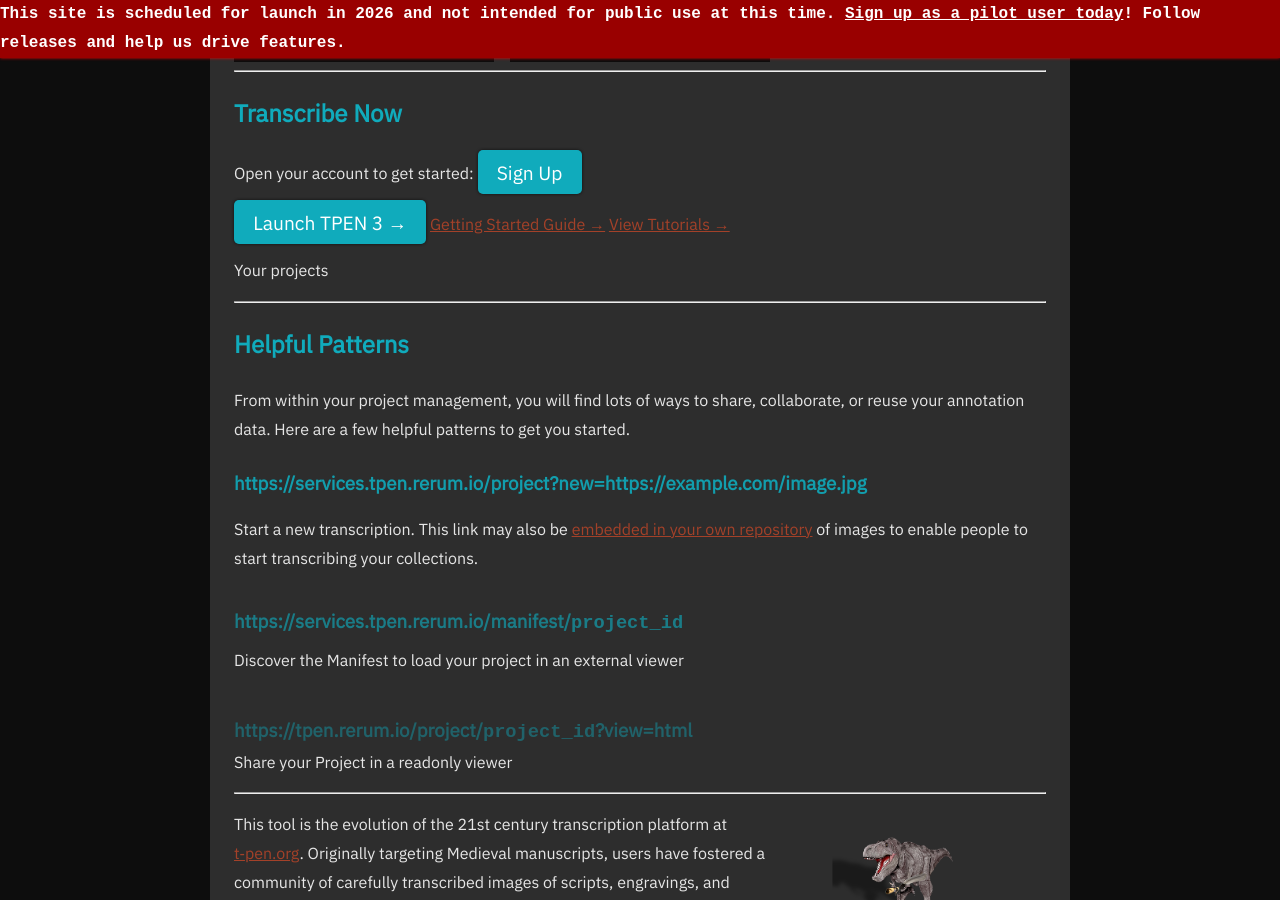
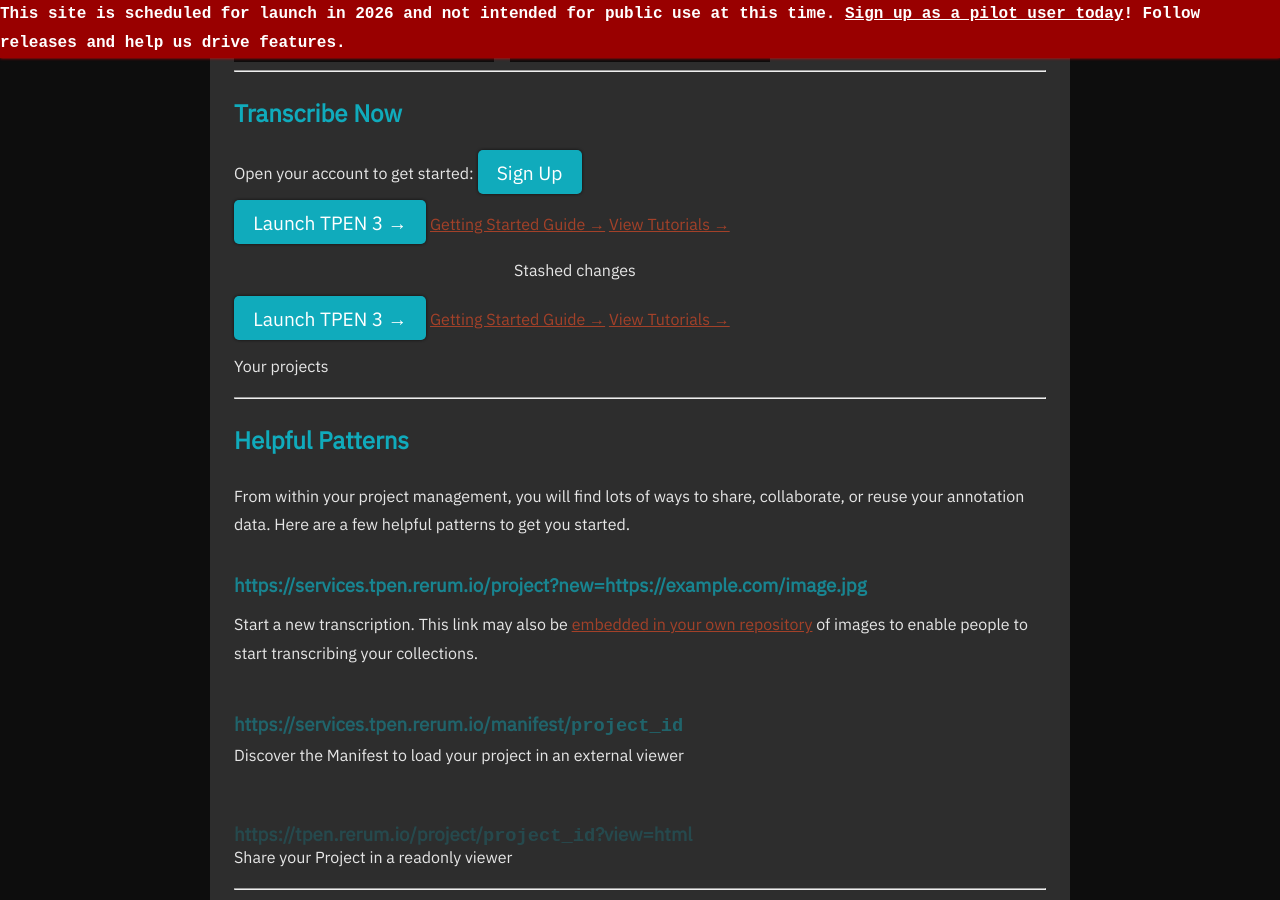
Before and after one commit to CenterForDigitalHumanities/TPEN3, a Jekyll site: the page built from pages/index.md, in a window 1280 px wide and 900 px high, scrolled down 1259 px. Built offline with Jekyll 4.4.1, drawn with Linux system fonts in a browser that asks for light colours.

Commit message:
Update index.md

```diff
--- a/pages/index.md
+++ b/pages/index.md
@@ -86,6 +86,13 @@
 
 {: .authenticated.hidden}
 Welcome back! Ready to continue your work?
+<<<<<<< Updated upstream
+=======
+
+[Launch TPEN 3 →](https://app.t-pen.org){: .button role="button"}
+[Getting Started Guide →]({{site.url}}/getting-started)
+[View Tutorials →]({{site.url}}/category/tutorials)
+>>>>>>> Stashed changes
 
 [Launch TPEN 3 →](https://app.t-pen.org){: .button role="button"}
 [Getting Started Guide →]({{site.url}}/getting-started)
```
